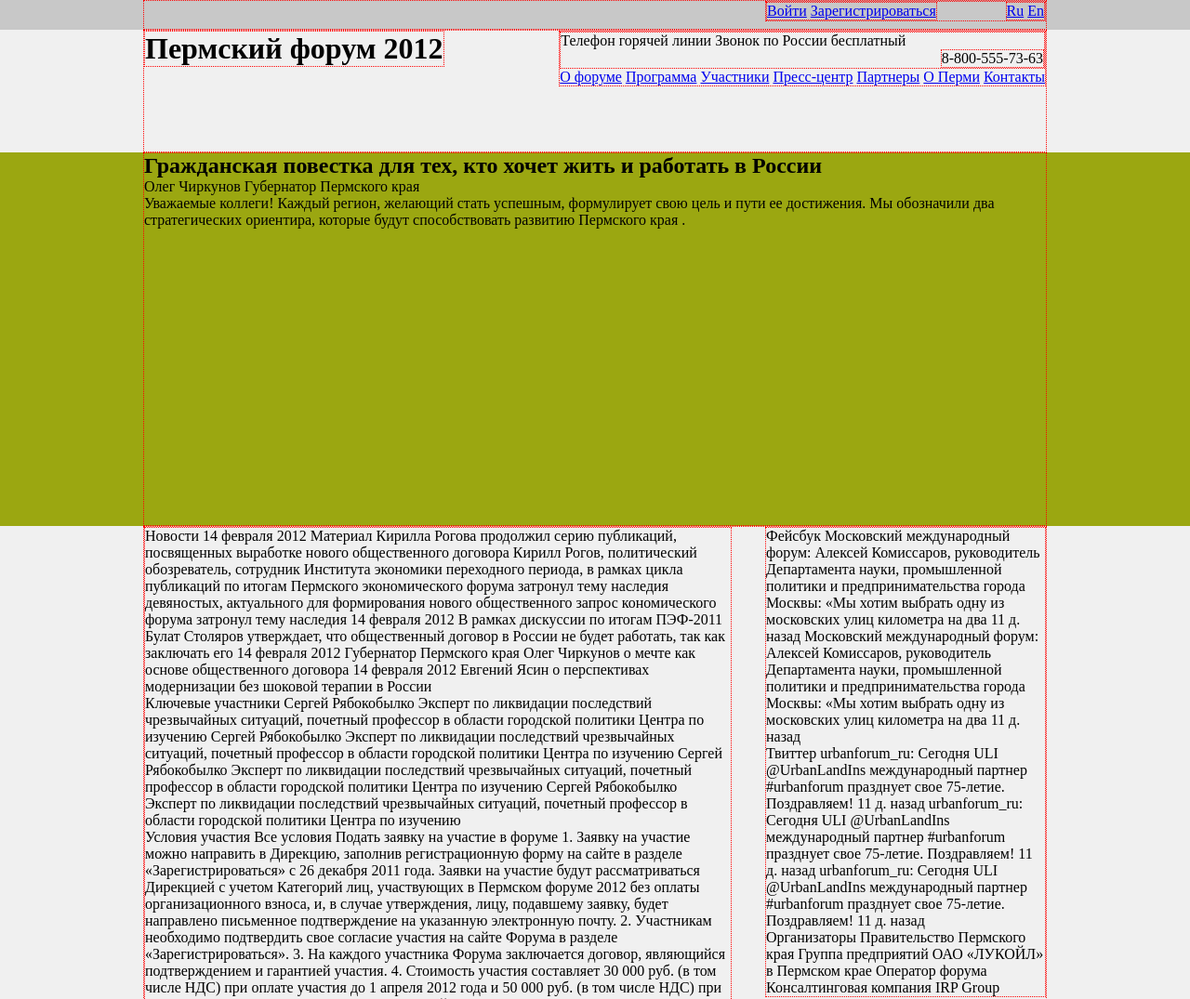
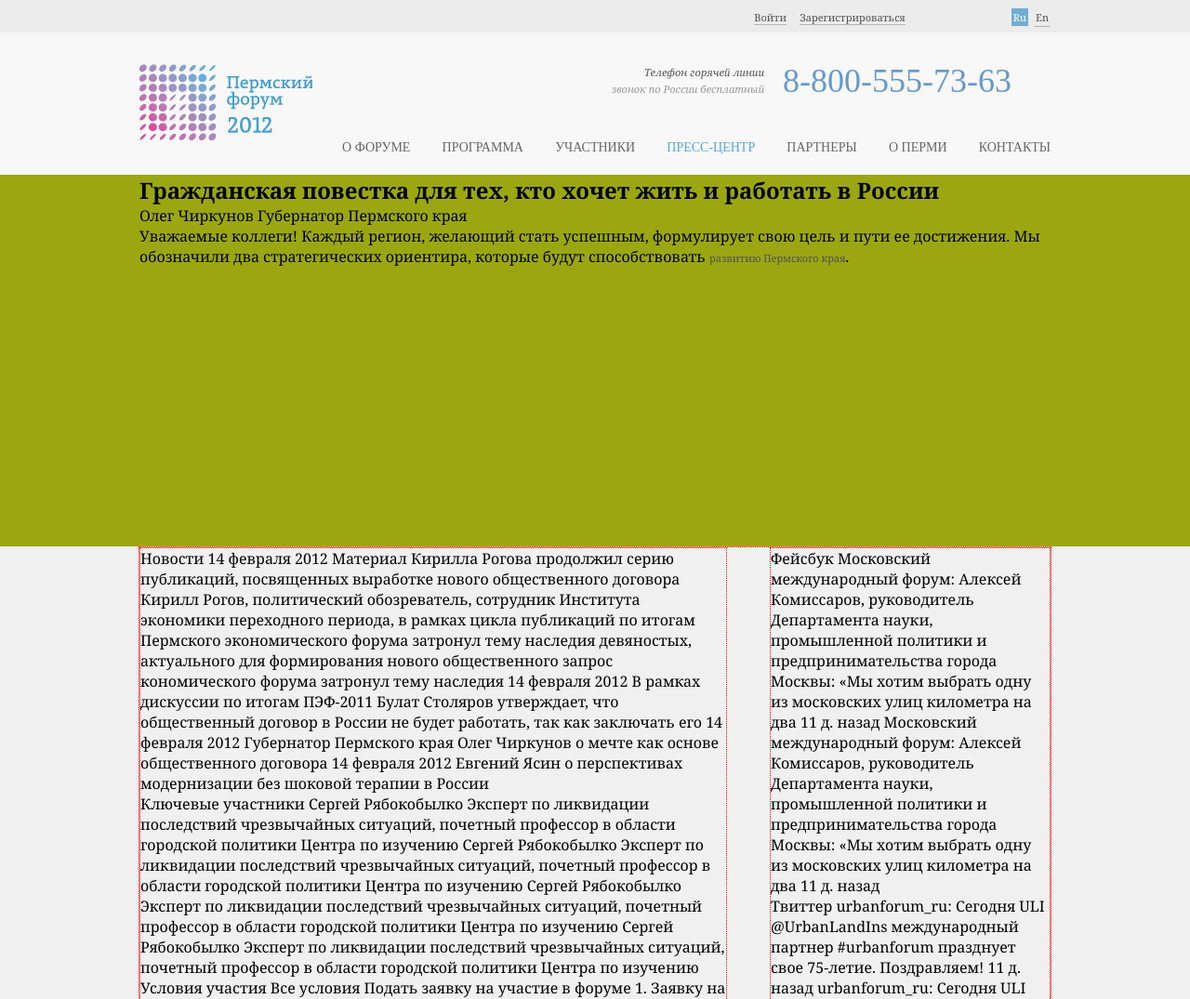
Before and after one commit to Ovarb/homework, a plain HTML site: page lesson_9/index.html in a window 1280 px wide. Shown: the top 1075 px of the page at 93% size. Drawn offline with Linux system fonts and the light colour scheme.

Commit message:
1st and 2nd parts
Complete layouts for 1st and 2nd parts

```diff
--- a/lesson_9/css/style.css
+++ b/lesson_9/css/style.css
@@ -1,147 +1,148 @@
-/* css reset */
+/************************ css reset ******************************/
 * {
 	margin: 0;
 	padding: 0;
 	outline: 0;
 }
-
-
-
-/* common styles */
+/************************ common styles ******************************/
+@import "http://webfonts.ru/import/permian.css";
+body {
+	background: #f8f8f8;
+	font-family: Georgia;
+}
+a {
+	font-size: 11px;
+	color: #515151;
+	}
 .main_container {
-		margin: 0 auto;
-		width: 970px;
-		border: 1px solid magenta;
-
+	margin: 0 auto;
+	width: 980px;
 }
-
-
-
-
-/************************ auth ******************************/
-.auth_area {
-	background: rgb(200, 200, 200);
-}
-
-.auth {
-	height: 30px;
-	border: 1px dotted red;
-}
-
-.auth_block {
-	width: 300px;
-	float: right;
-	border: 1px dotted red;
-}
-
-.auth_menu {
-	float:left;
-	border: 1px dotted red;
-}
-
-.lang_menu {
-	float:right;
-	border: 1px dotted red;
-}
-
-.auth:after {
+.main_container:after {
 	content: "";
 	display: block;
 	clear: both;
 }
-
-
+/************************ auth ******************************/
+.auth_area {
+	padding: 6px 0;
+	background: #ececec;
+}
+.auth_menu {
+	float:right;
+	margin-right: 112px;
+}
+.link {
+	border-bottom: 1px solid #b4b4b4;
+	text-decoration: none;
+}
+.auth_menu  .link {
+	display: inline-block;
+	margin-left: 10px;
+}
+.lang_menu {
+	float:right;
+}
+.lang_menu  .link {
+	display: inline-block;
+	margin-left: 2px;
+	padding: 2px;
+}
+.lang_menu  .active_link {
+	background: #72add2;
+	color: #fff;
+	border-bottom: none;
+}
 /************************ header ******************************/
 .header_area {
-	background: rgb(240, 240, 240);
+	padding: 34px 0 20px 0;
+	background: fbfbfb;
 }
-
-.header {
-	height: 130px;
-	border: 1px dotted red;
+.header_logo_block_pic {
+    width: 186px;
+    height: 82px;
+	display: block;
+	background: url(../images/logo_forum_texted.png) no-repeat 0 0;
+	float: left;
 }
-
-.header_logo_block {
-	float: left;
-	border: 1px dotted red;
+.header_info_caption {
+	display: inline-block;
+	float: right;
+	font-size: 11px;
+	font-style: italic;
+	line-height: 18px;
+	text-align: right;
+	margin-right: 20px;
+	color: #515151;
 }
-
-.header_service_block {
+.comment {
+	color: #999999;
+}
+.header_info_phone {
+	display: inline-block;
 	float: right;
-	border: 1px dotted red;
-}
-
-.header_contact_block {
-	border: 1px dotted red;
-}
-
-.header_phone {
-	float: right;
-	border: 1px dotted red;
-}
-
-.header_contact_block:after {
-	content: "";
-	display: block;
-	clear: both;
+	font-family: 'Permian Serif';
+	font-size: 36px;
+	line-height: 37px;
+	color: #6699cc;
+	margin-right: 42px;
 }
 .header_menu {
-	border: 1px dotted red;
+	float: right;
+	margin-top: 40px;
 }
-
-.header:after {
-	content: "";
-	display: block;
-	clear: both;
+.nav_butt {
+	display: inline-block;
+	font-family: 'Permian Serif';
+	font-size: 14px;
+	color: #666666;
+	text-transform: uppercase;
+	text-decoration: none;
+	margin-right: 30px;
 }
-
+.nav_butt:last-child {
+	margin-right: 0px;
+}
+.header_menu .active_butt {
+	color: #56a7d4;
+}
 /************************ jumbo ******************************/
 .jumbo_area {
 	background: rgb(155, 167, 17);
 }
-
 .jumbo {
 	height: 400px;
-	border: 1px dotted red;
+/* border: 1px dotted red; */
 }
-
 /*************************** main content ***************************/
 .main_area {
 	background: rgb(240, 240, 240);
 }
-
 .main_content {
 	border: 1px dotted red;
 }
-
 .left_column {
 	float: left;
 	width: 630px;
 	border: 1px dotted red;
-
 }
-
 .right_column {
 	float: right;
 	width: 300px;
 	border: 1px dotted red;
 }
-
 .main_content:after {
 	content: "";
 	display: block;
 	clear: both;
 }
-
 /************************ partners ******************************/
 .partners_area {
 	background: rgb(85, 85, 85);
 }
-
 .partners  {
 	border: 1px dotted red;
 }
-
 .partner_block {
 	display: inline-block;
 	vertical-align: top;
@@ -150,7 +151,6 @@
 	border: 1px solid green;
 	float: left;
 }
-
 .partner_logo  a{
 	text-align: center;
 	border: 1px dotted red;
@@ -159,7 +159,6 @@
 	text-align: center;
 	border: 1px dotted red;
 }
-
 .partners:after {
 	content: "";
 	display: block;
@@ -169,16 +168,13 @@
 .footer_area {
 	background: rgb(200, 200, 17);
 }
-
 .footer  {
 	border: 1px dotted red;
 }
-
 /************************ footer ******************************/
 .sign_area {
 	background: rgb(200, 100, 10);
 }
-
 .sign  {
 	border: 1px dotted red;
 }
--- a/lesson_9/index.html
+++ b/lesson_9/index.html
@@ -7,98 +7,68 @@
 	</head>
 	<body>
 <!------------------- start of page ---------------------->
-
-
 <!------------------- start of auth ---------------------->
 		<div class = "auth_area">
-			<div class = "auth main_container">
-				<div class = "auth_block">
-					<div class = "auth_menu">
-						<a href = "#">Войти</a>
-						<a href = "#">Зарегистрироваться</a>
-					</div>
-					<div class = "lang_menu">
-						<a href = "#">Ru</a>
-						<a href = "#">En</a>
-					</div>
+			<div class = "main_container auth">
+				<div class = "lang_menu">
+					<a href = "#" class = "link active_link">Ru</a>
+					<a href = "#" class = "link">En</a>
+				</div>
+				<div class = "auth_menu">
+					<a href = "#" class = "link">Войти</a>
+					<a href = "#" class = "link">Зарегистрироваться</a>
 				</div>
 			</div>
 		</div>
 <!-------------------- end of auth ----------------------->
-
 <!------------------- start of header ---------------------->
 		<div class = "header_area">
-			<div class = "header main_container">
-				<div class = "header_logo_block">
-					<a href = "#" class = "header_logo_block_pic"></a>
-
-					<p>
-						<h1>
-						Пермский форум 2012
-						</h1>
-					</p>
-				</div>
-				<div class = "header_service_block">
-
-					<div class = "header_contact_block">
-						<p>
-						Телефон горячей линии <span class = "comment">Звонок по России бесплатный</span>
-						</p>
-						<div class = "header_phone">
-							8-800-555-73-63
-						</div>
+			<div class = "main_container header">
+				<a href = "#" class = "header_logo_block_pic"></a>
+					<div class = "header_info_phone">
+						8-800-555-73-63
 					</div>
-					<nav class = "header_menu_block">
-						<a href = "#">О форуме</a>
-						<a href = "#">Программа</a>
-						<a href = "#">Участники</a>
-						<a href = "#">Пресс-центр</a>
-						<a href = "#">Партнеры</a>
-						<a href = "#">О Перми</a>
-						<a href = "#">Контакты</a>
-					</nav>
-
+					<div class = "header_info_caption">
+						<p>Телефон горячей линии<br><span class = "comment">звонок по России бесплатный</span></p>
+					</div>
+				<nav class = "header_menu">
+					<a href = "#" class = "nav_butt">О форуме</a>
+					<a href = "#" class = "nav_butt">Программа</a>
+					<a href = "#" class = "nav_butt">Участники</a>
+					<a href = "#" class = "nav_butt active_butt">Пресс-центр</a>
+					<a href = "#" class = "nav_butt">Партнеры</a>
+					<a href = "#" class = "nav_butt">О Перми</a>
+					<a href = "#" class = "nav_butt">Контакты</a>
+				</nav>
 				</div>
 			</div>
 		</div>
 <!-------------------- end of header ----------------------->
-
-
-
 <!------------------- start of jumbo ---------------------->
 		<div class = "jumbo_area">
 			<div class = "jumbo main_container">
 				<div class = "jumbo_headline">
-					<h2>
-						Гражданская повестка для тех, кто хочет жить и работать в России
-					</h2>
+					<h2>Гражданская повестка для тех, кто хочет жить и работать в России</h2>
 					<div class = "jumbo_host">
 						<div class = "jumbo_host_pic">
-
+<!------------------- сюда сунуть картинку губера ---------------------->
 						</div>
 						<div class = "jumbo_host_person">
 							Олег Чиркунов
 							Губернатор Пермского края
-
 						</div>
 						<div class = "jumbo_host_speach">
 							<p>Уважаемые коллеги! Каждый регион, желающий стать успешным,
 							формулирует свою цель и пути ее достижения. Мы обозначили
 							два стратегических ориентира, которые будут способствовать
-								<a>
-									развитию Пермского края
-								</a>
-							.
-							</p>
+							<a>развитию Пермского края</a>.</p>
 						</div>
 					</div>
 				</div>
 			</div>
 		</div>
 <!-------------------- end of jumbo ----------------------->
-
 <!------------------- start of main ---------------------->
-
 		<div class = "main_area">
 			<div class = "main_content main_container">
 <!-------------------- start of left column ----------------------->
@@ -231,23 +201,15 @@
 					</div>
 				</div>
 <!-------------------- end of right column ----------------------->
-
 			</div>
 		</div>
-
-
-
 <!-------------------- end of main ----------------------->
-
 <!------------------- start of partners ---------------------->
-
 		<div class = "partners_area">
 			<div class = "partners main_container">
 				<h4>Партнеры</h4>
 				<div class = "partner_block">
-					<a class = "partner_logo">
-						Партнер #1
-					</a>
+					<a class = "partner_logo">Партнер #1</a>
 					<p class = "partner_caption">
 						Официальный <br>
 						информационный<br>
@@ -426,11 +388,7 @@
 				</div>
 			</div>
 		</div>
-
-
-
 <!-------------------- end of partners ----------------------->
-
 <!------------------- start of footer ---------------------->
 		<div class = "footer_area">
 			<div class = "footer main_container">
@@ -468,9 +426,7 @@
 				Команда проекта
 			</div>
 		</div>
-
 <!-------------------- end of footer ----------------------->
-
 <!------------------- start of sign ---------------------->
 		<div class = "sign_area">
 			<div class = "sign main_container">
@@ -478,11 +434,7 @@
 				Сделано в Eastwood lab
 			</div>
 		</div>
-
 <!-------------------- end of sign ----------------------->
-
-
-
 <!-------------------- end of page ----------------------->
 	</body>
 </html>
```
Also changed, not shown: lesson_9/images/host_forum.png (added).
